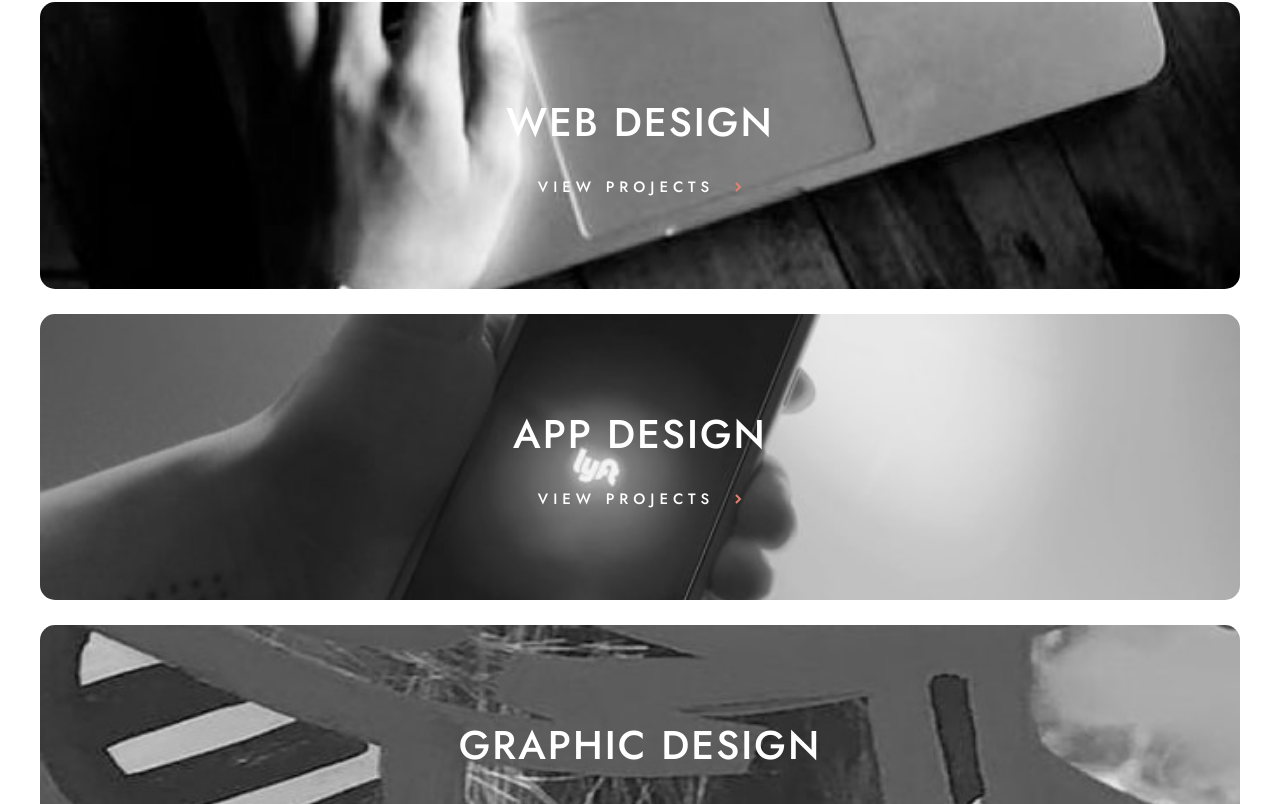
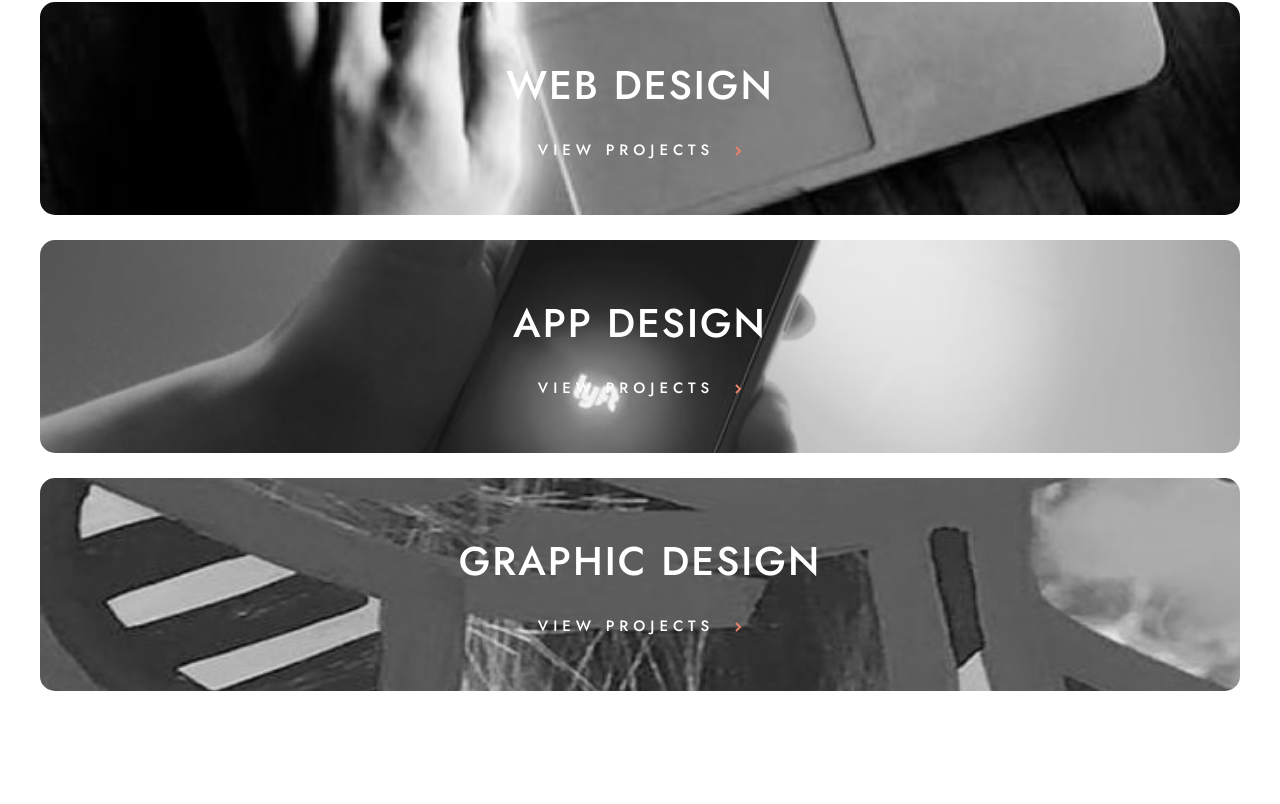
Before and after one commit to dgarcia1724/Designo, a React (Vite) app: page / in a window 1280 px wide. Shown: the part 1116-1920 px from the top of the page. Built offline with nearby package versions, Linux system fonts and the light colour scheme.

Commit message:
done with home grid links

```diff
--- a/src/App.jsx
+++ b/src/App.jsx
@@ -15,7 +15,7 @@ export default function App() {
 
 function Header() {
   return (
-    <div className="py-[34px] px-[24px] flex items-center justify-between gap-[101px] sm:bg-cyan-300 sm:py-[64px] sm:px-[40px]">
+    <div className="py-[34px] px-[24px] flex items-center justify-between gap-[101px] sm:bg-cyan-300 sm:py-[64px] sm:px-[40px] md:bg-green-200 md:px-[165px]">
       <img
         className="w-[202px] h-[27px] "
         src="src\designo-multi-page-website\starter-code\assets\shared\desktop\logo-dark.png"
--- a/src/components/AppDesignViewProjects.jsx
+++ b/src/components/AppDesignViewProjects.jsx
@@ -1,11 +1,14 @@
 function AppDesignViewProjects() {
   return (
-    <a href="#" className="">
     <div
       className="bg-[url('src/designo-multi-page-website/starter-code/assets/home/mobile/image-app-design.jpg')] bg-cover rounded-[15px] overflow-hidden relative
-      sm:bg-[url('src/designo-multi-page-website/starter-code/assets/home/tablet/image-app-design.jpg')]"
+sm:bg-[url('src/designo-multi-page-website/starter-code/assets/home/tablet/image-app-design.jpg')]
+md:bg-[url('src/designo-multi-page-website/starter-code/assets/home/desktop/image-app-design.jpg')]
+"
     >
-        <div className="py-[90px] px-[56px]  text-center">
+      <a href="#">
+        <section className="h-full w-full grid place-items-center">
+          <div>
             <h1
               className="mb-3 font-medium text-[28px] tracking-[1.4px] text-white
           sm:text-[40px] sm:tracking-[2px] sm:mb-[24px]"
@@ -22,9 +25,10 @@ function AppDesignViewProjects() {
               />
             </div>
           </div>
+        </section>
         <div className="overlay"></div>
+      </a>
     </div>
-    </a>
   );
 }
 
--- a/src/components/GraphicDesignViewProjects.jsx
+++ b/src/components/GraphicDesignViewProjects.jsx
@@ -1,8 +1,13 @@
 function GraphicDesignViewProjects() {
   return (
-    <a href="#" className="">
-      <div className="bg-[url('src/designo-multi-page-website/starter-code/assets/home/mobile/image-graphic-design.jpg')] bg-cover rounded-[15px] overflow-hidden relative sm:bg-[url('src/designo-multi-page-website/starter-code/assets/home/tablet/image-graphic-design.jpg')]">
-        <div className="py-[90px] px-[56px]  text-center">
+    <div
+      className="bg-[url('src/designo-multi-page-website/starter-code/assets/home/mobile/image-graphic-design.jpg')] bg-cover rounded-[15px] overflow-hidden relative sm:bg-[url('src/designo-multi-page-website/starter-code/assets/home/tablet/image-graphic-design.jpg')]
+    md:bg-[url('src/designo-multi-page-website/starter-code/assets/home/desktop/image-graphic-design.jpg')]
+    "
+    >
+      <a href="#">
+        <section className="h-full w-full grid place-items-center">
+          <div>
             <h1
               className="mb-3 font-medium text-[28px] tracking-[1.4px] text-white
           sm:text-[40px] sm:tracking-[2px] sm:mb-[24px]"
@@ -19,9 +24,10 @@ function GraphicDesignViewProjects() {
               />
             </div>
           </div>
+        </section>
         <div className="overlay"></div>
+      </a>
     </div>
-    </a>
   );
 }
 
--- a/src/components/WebDesignViewProjects.jsx
+++ b/src/components/WebDesignViewProjects.jsx
@@ -1,11 +1,13 @@
 function WebDesignViewProjects() {
   return (
-    <a href="#" className="">
     <div
       className="bg-[url('src/designo-multi-page-website/starter-code/assets/home/mobile/image-web-design.jpg')] bg-cover rounded-[15px] overflow-hidden relative
-      sm:bg-[url('src/designo-multi-page-website/starter-code/assets/home/tablet/image-web-design.jpg')]"
+      sm:bg-[url('src/designo-multi-page-website/starter-code/assets/home/tablet/image-web-design.jpg')] md:col-span-1 md:row-span-2
+      md:bg-[url('src/designo-multi-page-website/starter-code/assets/home/desktop/image-web-design-large.jpg')]"
     >
-        <div className="py-[90px] px-[56px]  text-center">
+      <a href="#">
+        <section className="h-full w-full grid place-items-center">
+          <div>
             <h1
               className="mb-3 font-medium text-[28px] tracking-[1.4px] text-white
           sm:text-[40px] sm:tracking-[2px] sm:mb-[24px]"
@@ -22,9 +24,10 @@ function WebDesignViewProjects() {
               />
             </div>
           </div>
+        </section>
         <div className="overlay"></div>
+      </a>
     </div>
-    </a>
   );
 }
 
--- a/src/index.css
+++ b/src/index.css
@@ -92,3 +92,17 @@ html {
     background: #e7816b;
   }
 }
+
+@media (min-width: 1400px) {
+  .heroPhone {
+    height: 1200px;
+    width: 600px;
+
+    position: absolute;
+    top: -20px;
+    bottom: none;
+    right: 15%;
+    transform: none;
+    z-index: 1;
+  }
+}
--- a/src/pages/HomePage.jsx
+++ b/src/pages/HomePage.jsx
@@ -17,8 +17,11 @@ export default HomePage;
 
 function Hero() {
   return (
-    <div className="pt-[80px] px-[24px] text-center h-[843px] bg-primaryPeach overflow-hidden relative sm:mx-[40px] sm:rounded-[15px] sm:pt-[60px] sm:px-[58px]">
-      <section className="heroText">
+    <div
+      className="pt-[80px] px-[24px] text-center h-[843px] bg-primaryPeach overflow-hidden relative sm:mx-[40px] sm:rounded-[15px] sm:pt-[60px] sm:px-[58px] md:mx-[165px] md:pt-[145px]
+    md:pl-[95px]"
+    >
+      <section className="heroText md:w-[540px] md:text-left">
         <h1 className="mb-[14px] font-medium text-[32px] leading-[36px] tracking-[0] text-white sm:text-[48px] sm:leading-[48px] sm:mb-[20px]">
           Award-winning custom designs and digital branding solutions
         </h1>
@@ -47,17 +50,14 @@ function Hero() {
 
 function HomePageMain() {
   return (
-    <div className="pt-[120px] px-6 pb-[311px] sm:px-[40px]">
-      <section className="grid gap-6 sm:gap-[25px]">
-        <div>
-          <WebDesignViewProjects />
-        </div>
-        <div>
-          <AppDesignViewProjects />
-        </div>
-        <div>
-          <GraphicDesignViewProjects />
-        </div>
+    <div className="pt-[120px] px-6 pb-[311px] sm:px-[40px] md:pt-[160px] md:px-[164px]">
+      <section
+        className=" h-[798px] w-[full] grid gap-6 sm:h-[689px] sm:gap-[25px] md:grid-cols-2 md:grid-rows-2 md:gap-x-[30px]
+      md:gap-y-[24px] md:h-[1112px]"
+      >
+        <WebDesignViewProjects />
+        <AppDesignViewProjects />
+        <GraphicDesignViewProjects />
       </section>
       <section className="mt-[120px] grid gap-[80px] sm:gap-[32px]">
         {/* #1 */}
--- a/tailwind.config.js
+++ b/tailwind.config.js
@@ -4,6 +4,7 @@ export default {
   theme: {
     screens: {
       sm: "768px",
+      md: "1400px",
     },
     extend: {
       colors: {
```
Lines whose indentation alone changed are shown as unchanged.
